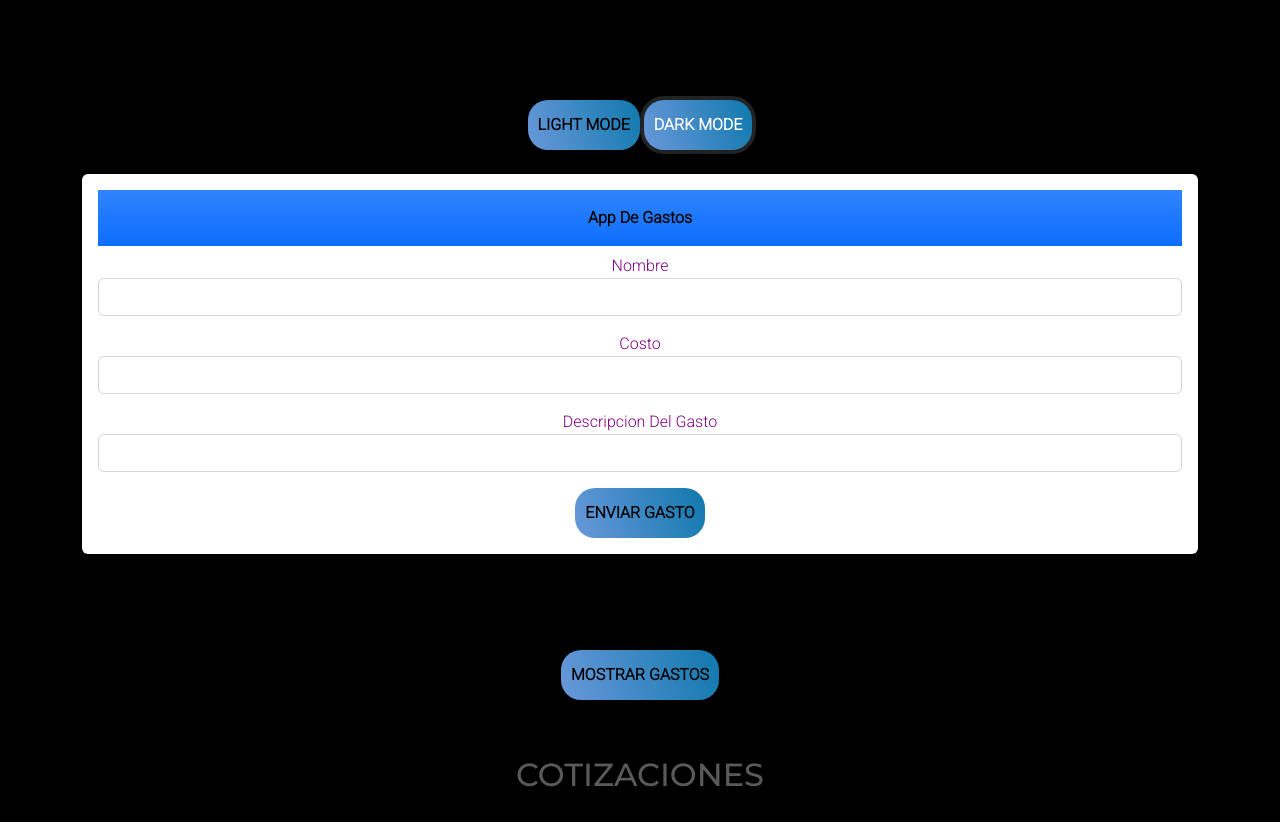
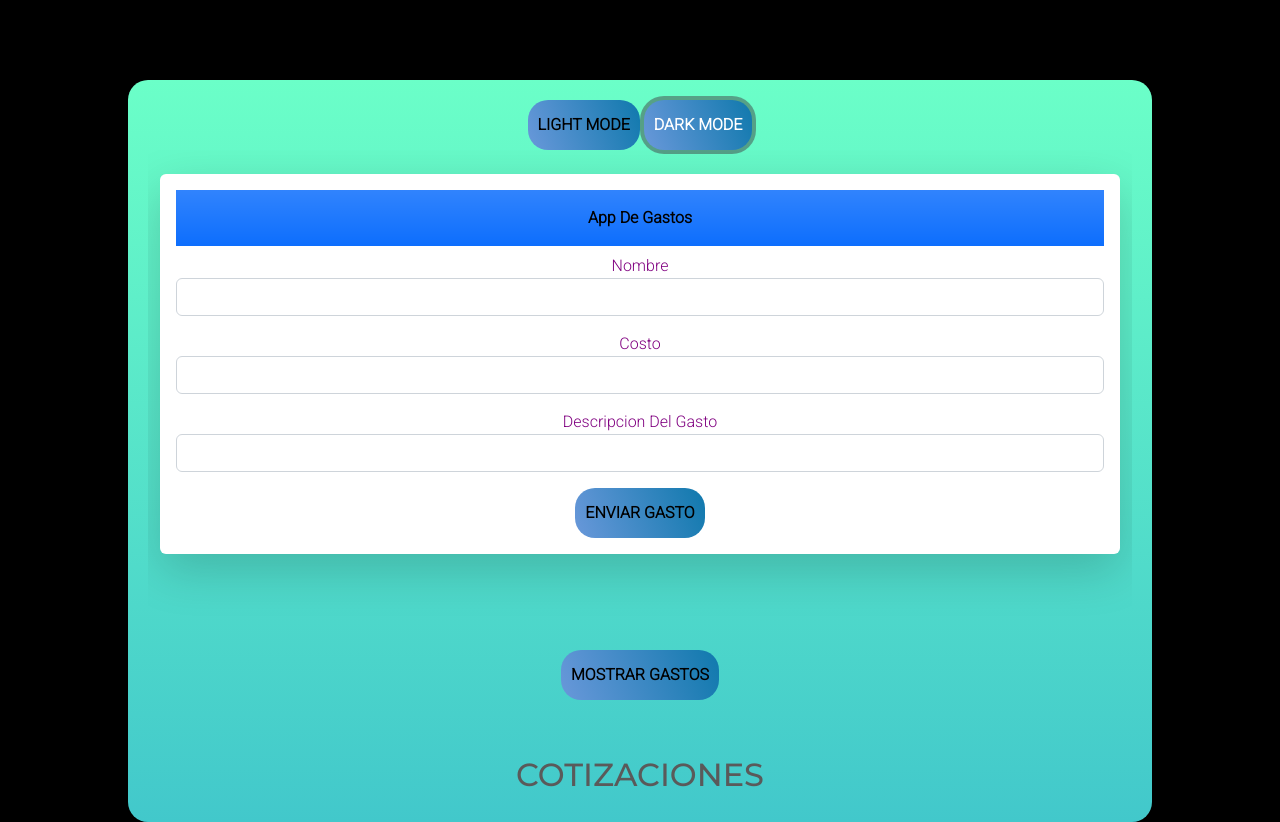
Before and after one commit to RochiVega97/JS_App_De_Gastos, a plain HTML site: page index.html in a window 1280 px wide. Both pictures are taken after a click on the button "DARK MODE". Drawn offline with nearby package versions, Linux system fonts and the light colour scheme; some packages are replaced by stand-ins of ours; no server answers; a script that the page names is missing.

Commit message:
cambios en style

```diff
--- a/style.css
+++ b/style.css
@@ -11,22 +11,32 @@
     font-family: 'Roboto', sans-serif;
     color:black;
     transition: 1s ease;
+    height: 95%;
 }
 .darkMode {
     background-color:black ;
+    height: 95%;
     font-family: 'Roboto', sans-serif;
-    color:rgb(235, 235, 240)
+    height: auto;
+    margin: auto;
 }
 
-
-/* for input */
-
 .inputTotal {
+    padding-top: 2%;
+    width: 80%;
+    height: auto;
+    margin: auto;
+    /* background-color: white;*/
+    background: linear-gradient(to bottom, #6bffc8 0%, #42c8cb 100%);
+    border-radius: 20px;
     margin-top: 80px;
     padding: 20px;
     text-transform: capitalize;
     text-align: center;
-}
+  }
+/* for input */
+
+
 
 .personinfo {
     padding: 20px;
```
